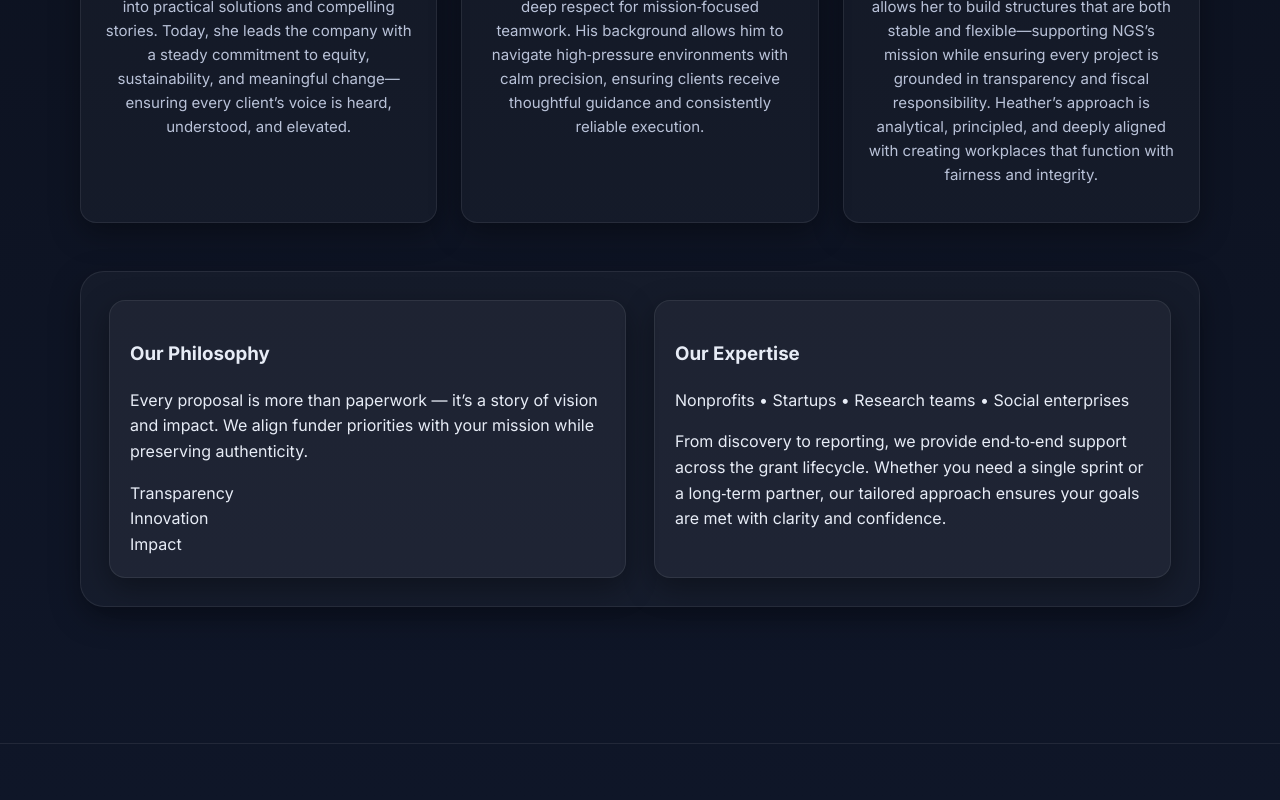
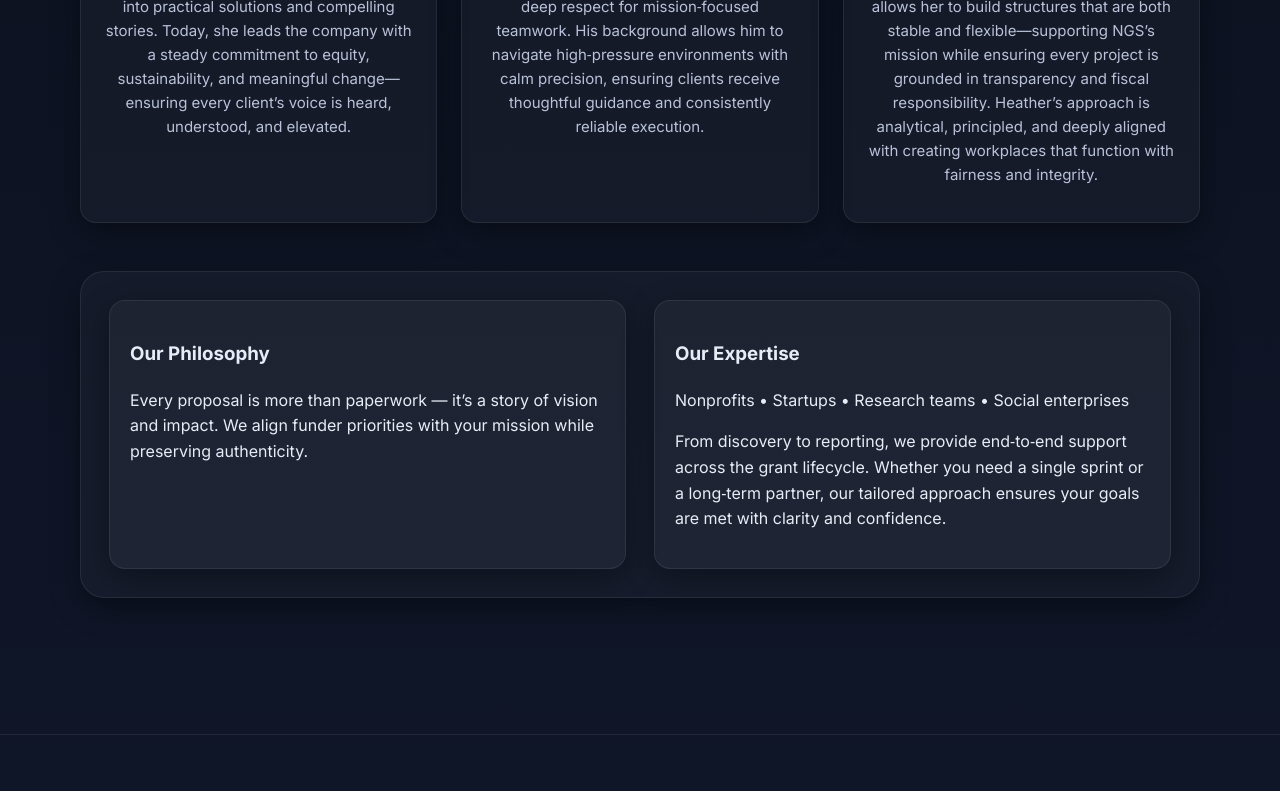
Before and after one commit to NakamuraGrantSolutions/Nakamuragrantsolutions.github.io, a plain HTML site: page About.html in a window 1280 px wide. Shown: the part 945-1745 px from the top of the page. Drawn offline with Linux system fonts and the light colour scheme.

```diff
--- a/About.html
+++ b/About.html
@@ -129,11 +129,6 @@ Her background in financial management, organizational design, and practical log
             Every proposal is more than paperwork — it’s a story of vision and impact.
             We align funder priorities with your mission while preserving authenticity.
           </p>
-          <div class="kv">
-            <div class="pill">Transparency</div>
-            <div class="pill">Innovation</div>
-            <div class="pill">Impact</div>
-          </div>
         </div>
         <div class="card">
           <h3>Our Expertise</h3>
```
